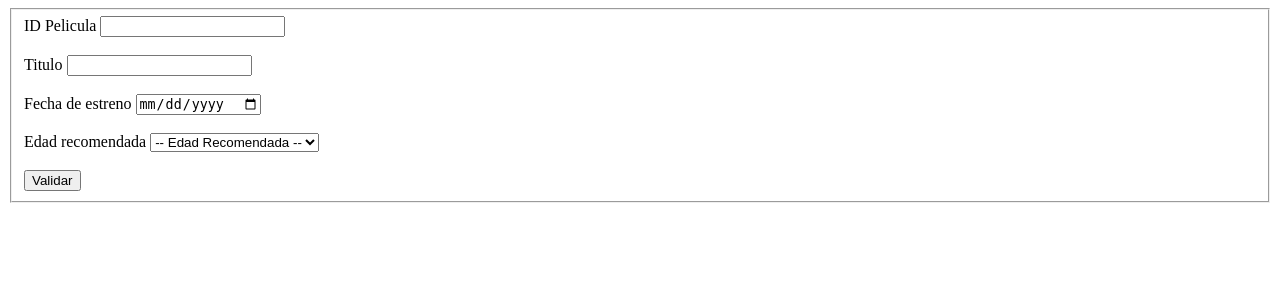
After one commit to IlloJuanma/Desarrollo-web-servidor-2a, a PHP site: page /peliculas.php in a window 1280 px wide. The commit adds this page. Shown: the top 300 px of the page. Run offline with PHP 8.4, Linux system fonts and the light colour scheme.

Commit message:
Usuario mejorado y peliculas db

```diff
--- /dev/null
+++ b/funciones/base_datos_peliculas.php
@@ -0,0 +1,11 @@
+<?php
+    $_servidor ='localhost'; // Esto es para almacenar la ip
+    $_usuario = 'root';
+    $_contrasena = 'medac';
+    $_base_de_datos = 'db_peliculas';
+
+    $conexion = new Mysqli($_servidor, $_usuario, $_contrasena, $_base_de_datos)
+        or die("Error de conexión");
+
+
+?>
--- /dev/null
+++ b/validaciones/peliculas.php
@@ -0,0 +1,110 @@
+<!DOCTYPE html>
+<html lang="en">
+<head>
+    <meta charset="UTF-8">
+    <meta name="viewport" content="width=device-width, initial-scale=1.0">
+    <title>Peliculas</title>
+    <?php require '../funciones/muchas_funciones.php' ?>
+    <?php require '../funciones/base_datos_peliculas.php' ?>
+</head>
+<body>
+    <?php
+    if($_SERVER["REQUEST_METHOD"] == "POST"){
+        $temp_id = depurar($_POST["id_pelicula"]);
+        $temp_titulo = depurar($_POST["titulo"]);
+        $temp_fecha = depurar($_POST["fecha_estreno"]);
+        $temp_edad = depurar($_POST["edad"]);
+
+        #Validar id
+        if(!strlen($temp_id) > 0){
+            $err_id = "El id es obligatorio";
+        }else{
+            if(filter_var($temp_id, FILTER_VALIDATE_INT) === FALSE){
+                $err_id = "El id debe ser un número";
+            }else{
+                $idPeliculas=$temp_id;
+        }
+    }
+
+        #Validacion titulo
+        if(!strlen($temp_titulo) > 0){
+            $err_titulo = "El titulo es obligatorio";
+        }else{
+            $titulo = $temp_titulo;
+        }
+
+        # Validacion fecha
+        if(strlen($temp_fecha) == 0){
+            $err_fecha = "La fecha de estreno es obligatoria";
+        }else{
+            list($anyo, $mes, $dia) = explode('-', $temp_fecha);
+            if($anyo < 1895){
+                $err_fecha = "El año debe ser mayor a 1895";
+            }else{
+                $fecha = $temp_fecha;
+            }
+        }
+
+        echo $temp_edad;
+        #Validar edad
+        if(strlen($temp_edad) == 0){
+            $err_edad = "La edad recomendada es obligatoria";
+        }else{
+            if($temp_edad != 0 && $temp_edad != 3 && $temp_edad != 7
+            && $temp_edad != 12 && $temp_edad != 16 && $temp_edad != 18){
+                $err_edad = "La edad deber ser una opcion mostrada";
+            }else{
+                $edad = $temp_edad;
+            }
+        }
+}
+
+    ?>
+    <form action="" method="POST">
+        <fieldset>
+            <label>ID Pelicula</label>
+            <input type="number" name="id_pelicula">
+            <?php if(isset($err_id)) echo $err_id ?>
+            <br><br>
+            <label>Titulo</label>
+            <input type="text" name="titulo">
+            <?php if(isset($err_titulo)) echo $err_titulo ?>
+            <br><br>
+            <label>Fecha de estreno</label>
+            <input type="date" name="fecha_estreno">
+            <?php if(isset($err_fecha)) echo $err_fecha ?>
+            <br><br>
+            <label>Edad recomendada</label>
+            <select name="edad">
+                <option disable selected hidden>-- Edad Recomendada --</option>
+                <option value="0">0</option>
+                <option value="3">3</option>
+                <option value="7">7</option>
+                <option value="12">12</option>
+                <option value="16">16</option>
+                <option value="18">18</option>
+            </select>
+            <?php if(isset($err_edad)) echo $err_edad ?>
+            <br><br>
+            <input type="submit" value="Validar">
+        </fieldset>
+    </form>
+    <?php
+    if(isset($idPeliculas) && isset($titulo) && isset($fecha) && isset($edad)){
+
+        echo "<h3>ID: $idPeliculas</h3>";
+        echo "<h3>Titulo: $titulo</h3>";
+        echo "<h3>Fecha: $fecha</h3>";
+        echo "<h3>Edad Recomendada: $edad</h3>";
+
+        $sql = "INSERT INTO peliculas (id_pelicula, titulo, fecha_estreno,
+                                    edad_recomendada)
+            VALUES ('$idPeliculas', '$titulo','$fecha','$edad')";
+
+        $conexion -> query($sql); //Ejecuta la sentencia y manda lo de arriba
+    }
+
+    ?>
+
+</body>
+</html>
```
Also changed, not shown: funciones/base_de_datos.php (added, +11 -0 lines), validaciones/usuario.php (+106 -9 lines).
